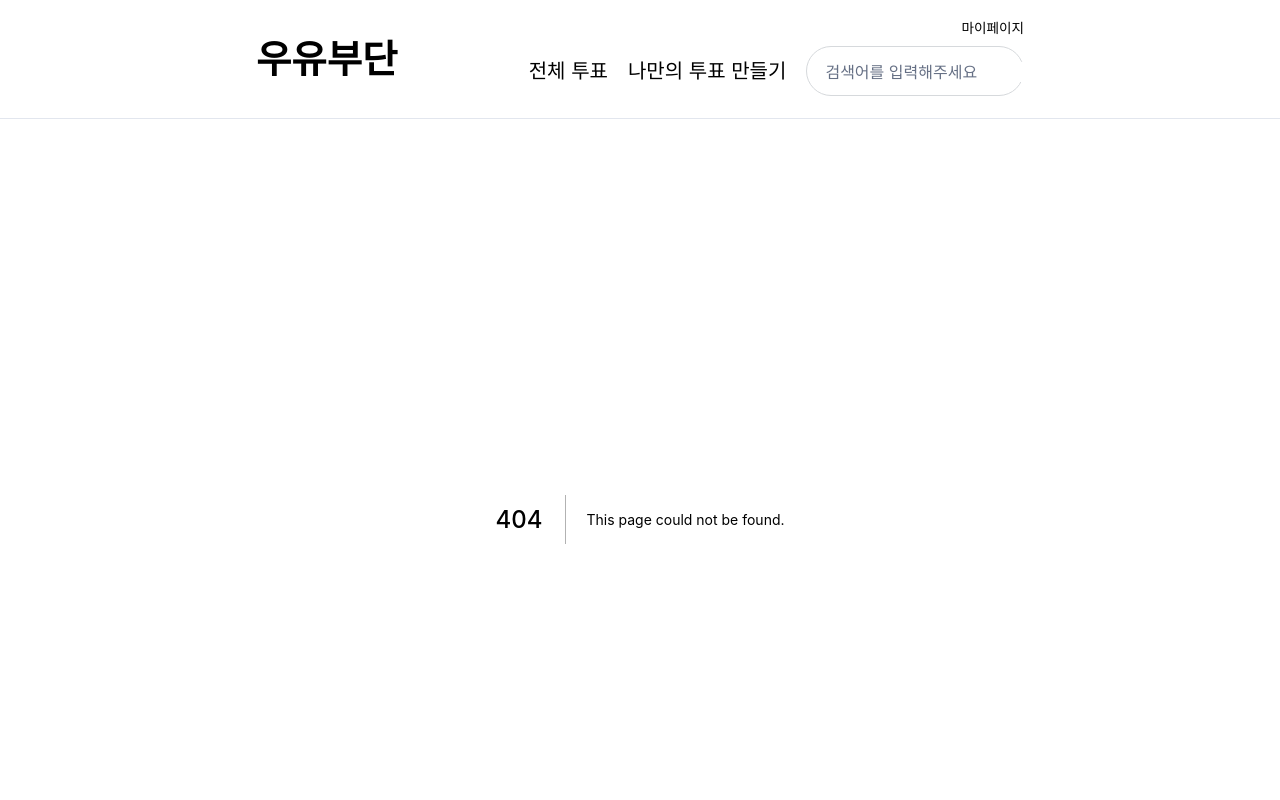
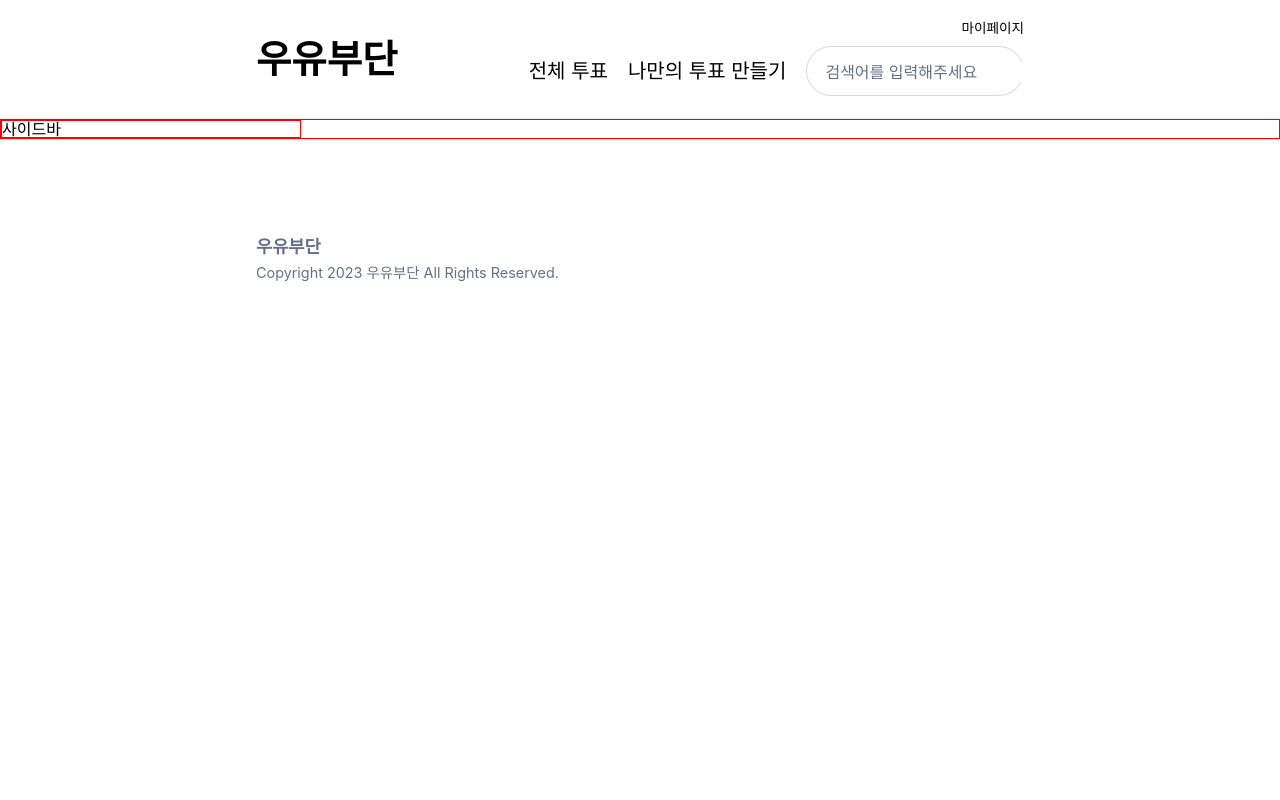
Before and after one commit to Team-Big-Dipper/UYouBooDan, a Next.js app in the folder FE/: page /readvote in a window 1280 px wide. Before the commit this address had no page. Shown: the top 800 px of the page. Built offline with nearby package versions, Linux system fonts and the light colour scheme.

Commit message:
:sparkles: feat: readVote 페이지 만드는 중

```diff
--- /dev/null
+++ b/FE/src/pages/readvote/index.tsx
@@ -0,0 +1,17 @@
+import React from 'react';
+import Sidebar from './sidebar';
+import ListPage from './listPage';
+import * as S from './style';
+
+
+
+const ReadVote = () => {
+  return (
+  <S.PageContainer>
+    <Sidebar />
+    <ListPage />
+  </S.PageContainer>
+    )
+}
+
+export default ReadVote;
--- /dev/null
+++ b/FE/src/pages/readvote/listPage.tsx
@@ -0,0 +1,17 @@
+import React from 'react';
+import * as S from './style';
+
+const ListPage = () => {
+  return
+  <S.VoteList>
+    <S.CategoryHeader>
+    <div>
+      <p>맛집추천</p>
+      <p>맛집 추천에 관한 다양한 투표가 진행되고 있습니다.</p>
+    </div>
+    <button>나만의 투표 만들기</button>
+    </S.CategoryHeader>
+  </S.VoteList>
+}
+
+export default ListPage;
--- /dev/null
+++ b/FE/src/pages/readvote/sidebar.tsx
@@ -0,0 +1,12 @@
+import React from 'react';
+import * as S from './style';
+
+const Sidebar = () => {
+  return (
+    <>
+      <S.Sidebar>사이드바</S.Sidebar>
+    </>
+  )
+}
+
+export default Sidebar;
--- /dev/null
+++ b/FE/src/pages/readvote/style.ts
@@ -0,0 +1,28 @@
+import styled from 'styled-components';
+
+export const PageContainer = styled.div`
+    border: 1px solid red;
+    display: flex;
+`
+export const Sidebar = styled.div`
+  border: 1px solid red;
+  min-width: 300px;
+  display: flex;
+  flex-direction: column;
+`;
+export const VoteList = styled.div`
+  border: 1px solid red;
+  display: flex;
+  flex-direction: column;
+  flex: 1;
+`;
+
+export const CategoryHeader = styled.div`
+  border: 1px solid red;
+  display: flex;
+  justify-content: space-between;
+`
+
+export const CardItem = styled.div`
+    border: 1px solid blue;
+`
```
Also changed, not shown: FE/src/pages/readvote/voteCards.tsx (added, +13 -0 lines), 1 other file (tests, documents, lock files or other folders).
